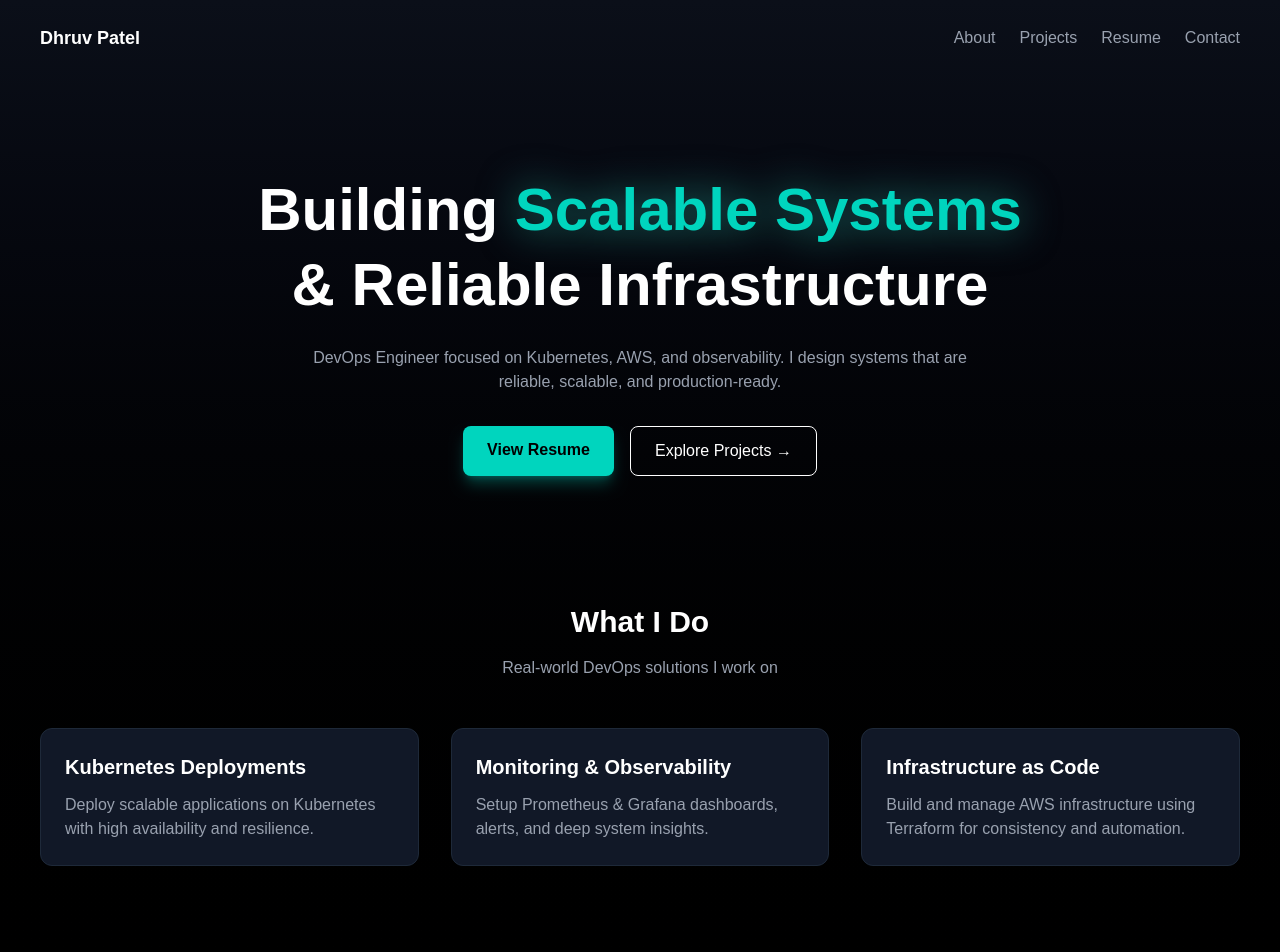
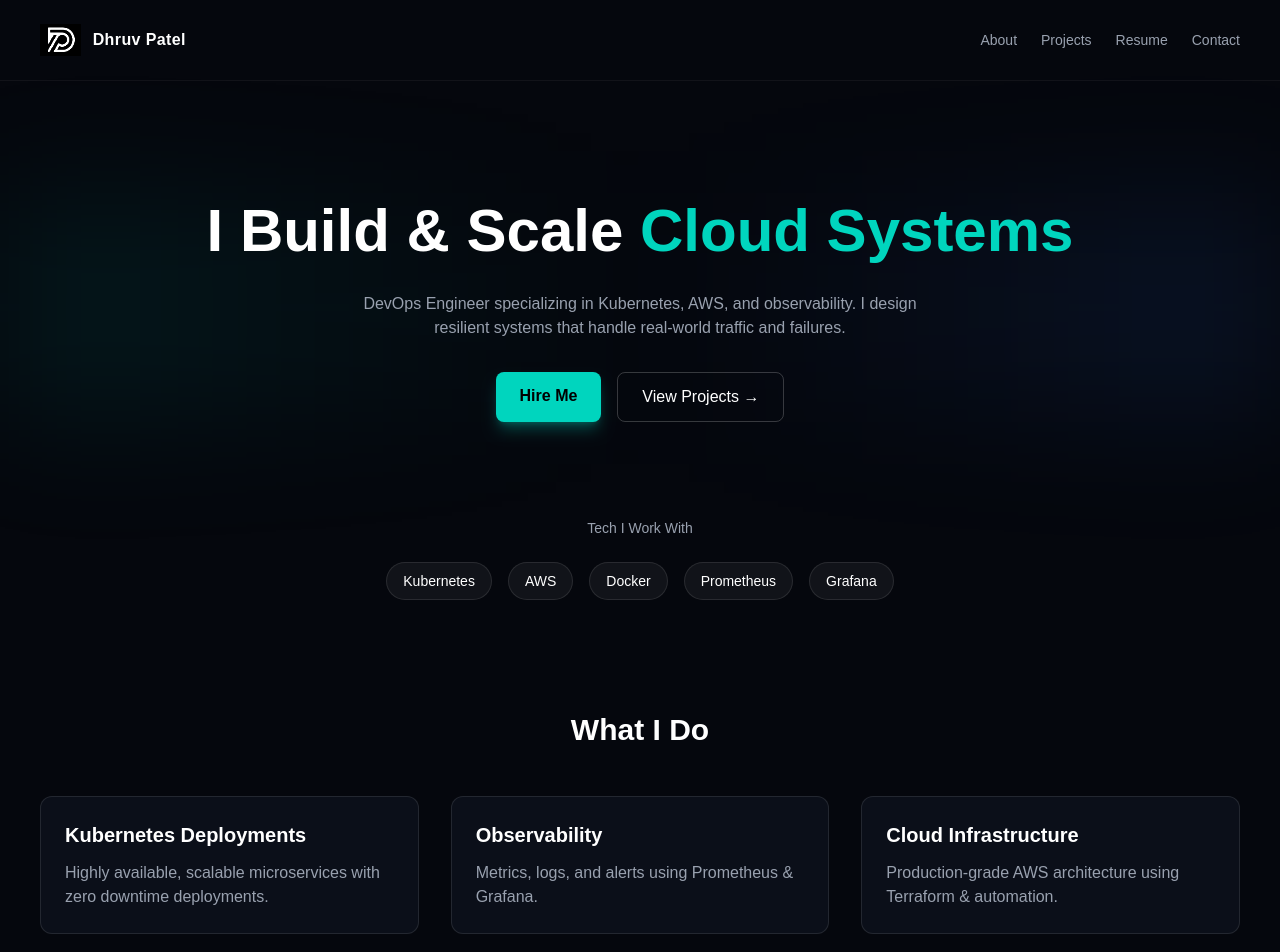
Before and after one commit to dhruvdxb/DhruvPatel-portfolio, a Next.js app: page / in a window 1280 px wide. Shown: the top 952 px of the page. Built offline with nearby package versions, Linux system fonts and the light colour scheme.

Commit message:
portfolio redesign with some changes

```diff
--- a/app/page.tsx
+++ b/app/page.tsx
@@ -3,125 +3,157 @@ import { motion } from "framer-motion";
 
 export default function Home() {
   return (
-    <main className="bg-gradient-to-b from-[#0b0f19] to-black text-white min-h-screen">
+    <main className="bg-[#05070d] text-white min-h-screen">
 
       {/* Navbar */}
-      <nav className="flex justify-between items-center px-10 py-6">
-        <h1 className="text-lg font-semibold">Dhruv Patel</h1>
-        <div className="space-x-6 text-gray-400">
-          <a href="/about">About</a>
-          <a href="/projects">Projects</a>
-          <a href="/resume">Resume</a>
-          <a href="/contact">Contact</a>
+      <nav className="flex justify-between items-center px-10 py-6 border-b border-white/5">
+
+        {/* Logo + Name */}
+        <div className="flex items-center gap-3">
+          <img
+            src="/logo.png"
+            alt="Dhruv Logo"
+            className="h-8 w-auto brightness-200 hover:scale-105 transition duration-300"
+          />
+          <span className="font-semibold tracking-wide">Dhruv Patel</span>
+        </div>
+
+        {/* Nav Links */}
+        <div className="space-x-6 text-gray-400 text-sm">
+          <a href="/about" className="hover:text-white transition">About</a>
+          <a href="/projects" className="hover:text-white transition">Projects</a>
+          <a href="/resume" className="hover:text-white transition">Resume</a>
+          <a href="/contact" className="hover:text-white transition">Contact</a>
         </div>
       </nav>
 
       {/* Hero */}
-      <section className="text-center mt-24 px-6">
+      <section className="text-center mt-28 px-6 relative">
+
+        {/* Background Glow */}
+        <div className="absolute inset-0 bg-gradient-to-r from-teal-500/10 via-transparent to-blue-500/10 blur-3xl"></div>
 
         <motion.h1
           initial={{ opacity: 0, y: 40 }}
           animate={{ opacity: 1, y: 0 }}
           transition={{ duration: 0.8 }}
-          className="text-5xl md:text-6xl font-bold leading-tight"
+          className="text-5xl md:text-6xl font-bold leading-tight relative z-10"
         >
-          Building{" "}
-          <span className="text-teal-400 drop-shadow-[0_0_20px_rgba(45,212,191,0.6)]">
-            Scalable Systems
+          I Build & Scale{" "}
+          <span className="text-teal-400">
+            Cloud Systems
           </span>
           <br />
-          & Reliable Infrastructure
         </motion.h1>
 
         <motion.p
           initial={{ opacity: 0, y: 30 }}
           animate={{ opacity: 1, y: 0 }}
           transition={{ delay: 0.3 }}
-          className="mt-6 text-gray-400 max-w-2xl mx-auto"
+          className="mt-6 text-gray-400 max-w-xl mx-auto relative z-10"
         >
-          DevOps Engineer focused on Kubernetes, AWS, and observability.
-          I design systems that are reliable, scalable, and production-ready.
+          DevOps Engineer specializing in Kubernetes, AWS, and observability.
+          I design resilient systems that handle real-world traffic and failures.
         </motion.p>
 
         <motion.div
           initial={{ opacity: 0, y: 20 }}
           animate={{ opacity: 1, y: 0 }}
           transition={{ delay: 0.5 }}
-          className="mt-8 flex justify-center gap-4"
+          className="mt-8 flex justify-center gap-4 relative z-10"
         >
-          <a href="/resume" className="bg-teal-400 text-black px-6 py-3 rounded-lg font-semibold hover:bg-teal-300 shadow-lg shadow-teal-400/30 transition">
-            View Resume
+          <a
+            href="/contact"
+            className="bg-teal-400 text-black px-6 py-3 rounded-lg font-semibold hover:bg-teal-300 transition shadow-lg shadow-teal-400/30"
+          >
+            Hire Me
           </a>
 
-          <a href="/projects" className="border px-6 py-3 rounded-lg hover:bg-white/10 transition">
-            Explore Projects →
+          <a
+            href="/projects"
+            className="border border-white/20 px-6 py-3 rounded-lg hover:bg-white/10 transition"
+          >
+            View Projects →
           </a>
         </motion.div>
-
       </section>
 
-      {/* Solutions Section */}
-      <section className="mt-32 px-10">
+      {/* Tech Stack */}
+      <section className="mt-24 text-center px-6">
+        <p className="text-gray-400 text-sm">Tech I Work With</p>
 
-        <h2 className="text-3xl font-semibold text-center">
-          What I Do
-        </h2>
+        <div className="flex flex-wrap justify-center gap-4 mt-6">
+          {["Kubernetes", "AWS", "Docker", "Prometheus", "Grafana"].map((tech) => (
+            <span
+              key={tech}
+              className="px-4 py-2 bg-white/5 border border-white/10 rounded-full text-sm hover:border-teal-400/40 transition"
+            >
+              {tech}
+            </span>
+          ))}
+        </div>
+      </section>
 
-        <p className="text-center text-gray-400 mt-4">
-          Real-world DevOps solutions I work on
-        </p>
+      {/* What I Do */}
+      <section className="mt-28 px-10">
+        <h2 className="text-3xl font-semibold text-center">What I Do</h2>
 
         <div className="grid md:grid-cols-3 gap-8 mt-12">
 
-          {/* Card 1 */}
-          <motion.div
-            initial={{ opacity: 0, y: 50 }}
-            whileInView={{ opacity: 1, y: 0 }}
-            transition={{ duration: 0.6 }}
-            viewport={{ once: true }}
-            className="bg-[#111827] p-6 rounded-xl border border-gray-800 hover:scale-105 transition"
-          >
-            <h3 className="text-xl font-bold">Kubernetes Deployments</h3>
-            <p className="text-gray-400 mt-3">
-              Deploy scalable applications on Kubernetes with high availability and resilience.
+          {[
+            {
+              title: "Kubernetes Deployments",
+              desc: "Highly available, scalable microservices with zero downtime deployments.",
+            },
+            {
+              title: "Observability",
+              desc: "Metrics, logs, and alerts using Prometheus & Grafana.",
+            },
+            {
+              title: "Cloud Infrastructure",
+              desc: "Production-grade AWS architecture using Terraform & automation.",
+            },
+          ].map((item, i) => (
+            <motion.div
+              key={i}
+              whileHover={{ y: -6 }}
+              className="bg-[#0b0f19] p-6 rounded-xl border border-white/10 hover:border-teal-400/40 transition"
+            >
+              <h3 className="text-xl font-bold">{item.title}</h3>
+              <p className="text-gray-400 mt-3">{item.desc}</p>
+            </motion.div>
+          ))}
+
+        </div>
+      </section>
+
+      {/* Featured Projects */}
+      <section className="mt-28 px-10">
+        <h2 className="text-3xl font-semibold text-center">Featured Projects</h2>
+
+        <div className="grid md:grid-cols-2 gap-8 mt-12">
+
+          <div className="bg-[#0b0f19] p-6 rounded-xl border border-white/10 hover:border-teal-400/40 transition">
+            <h3 className="text-xl font-bold">K8s Auto Scaling System</h3>
+            <p className="text-gray-400 mt-2">
+              Designed a system handling traffic spikes with HPA & metrics-based scaling.
             </p>
-          </motion.div>
+          </div>
 
-          {/* Card 2 */}
-          <motion.div
-            initial={{ opacity: 0, y: 50 }}
-            whileInView={{ opacity: 1, y: 0 }}
-            transition={{ duration: 0.6 }}
-            viewport={{ once: true }}
-            className="bg-[#111827] p-6 rounded-xl border border-gray-800 hover:scale-105 transition"
-          >
-            <h3 className="text-xl font-bold">Monitoring & Observability</h3>
-            <p className="text-gray-400 mt-3">
-              Setup Prometheus & Grafana dashboards, alerts, and deep system insights.
+          <div className="bg-[#0b0f19] p-6 rounded-xl border border-white/10 hover:border-teal-400/40 transition">
+            <h3 className="text-xl font-bold">Observability Stack</h3>
+            <p className="text-gray-400 mt-2">
+              Full monitoring setup using Prometheus, Grafana, CloudWatch.
             </p>
-          </motion.div>
-
-          {/* Card 3 */}
-          <motion.div
-            initial={{ opacity: 0, y: 50 }}
-            whileInView={{ opacity: 1, y: 0 }}
-            transition={{ duration: 0.6 }}
-            viewport={{ once: true }}
-            className="bg-[#111827] p-6 rounded-xl border border-gray-800 hover:scale-105 transition"
-          >
-            <h3 className="text-xl font-bold">Infrastructure as Code</h3>
-            <p className="text-gray-400 mt-3">
-              Build and manage AWS infrastructure using Terraform for consistency and automation.
-            </p>
-          </motion.div>
+          </div>
 
         </div>
       </section>
 
       {/* Footer */}
-      <section className="mt-32 text-center pb-10">
-        <p className="text-gray-500">© 2026 Dhruv Patel</p>
-      </section>
+      <footer className="mt-32 text-center pb-10 text-gray-500">
+        © 2026 Dhruv Patel
+      </footer>
 
     </main>
   );
```
Also changed, not shown: public/logo.png (added).
